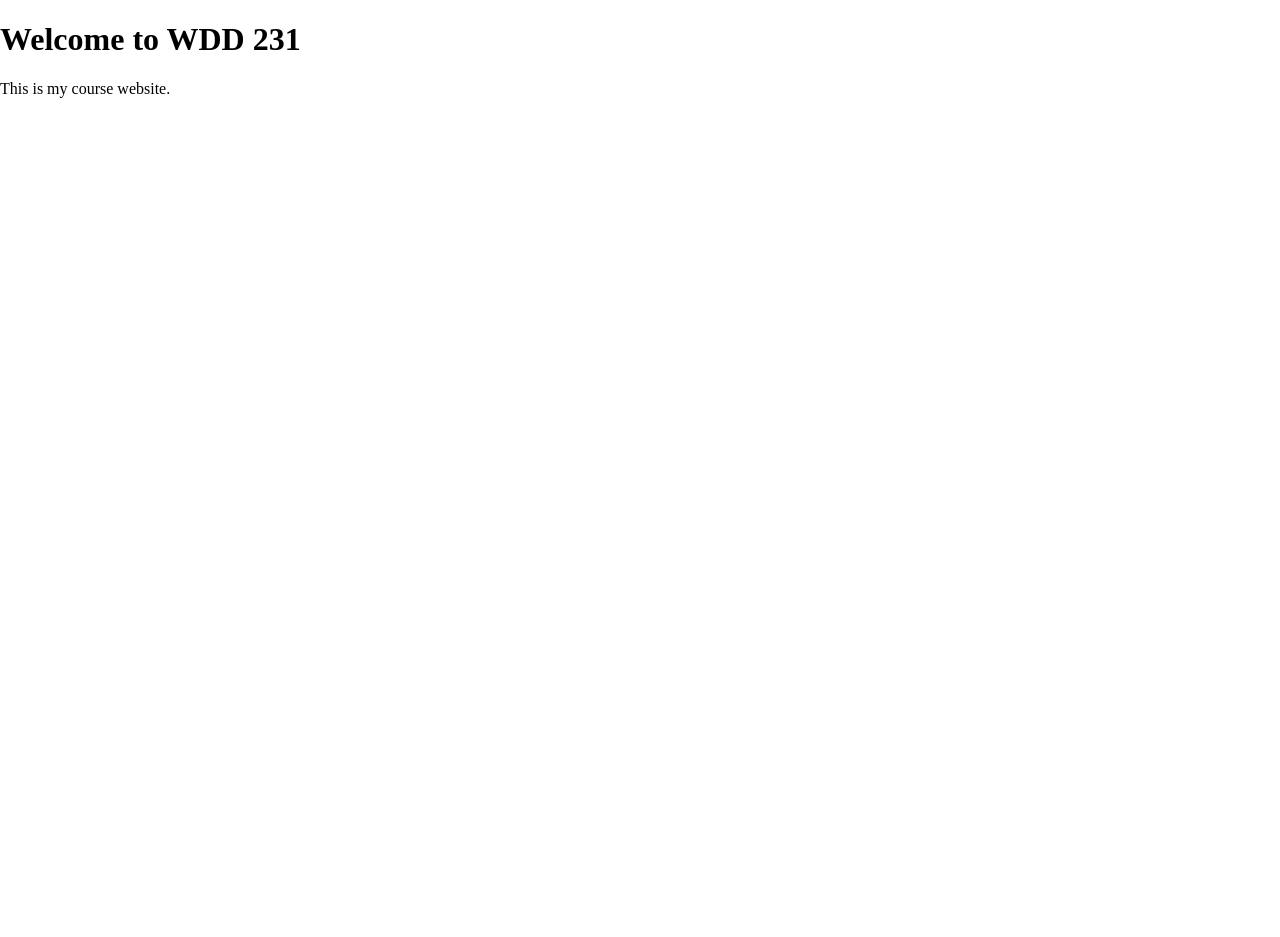
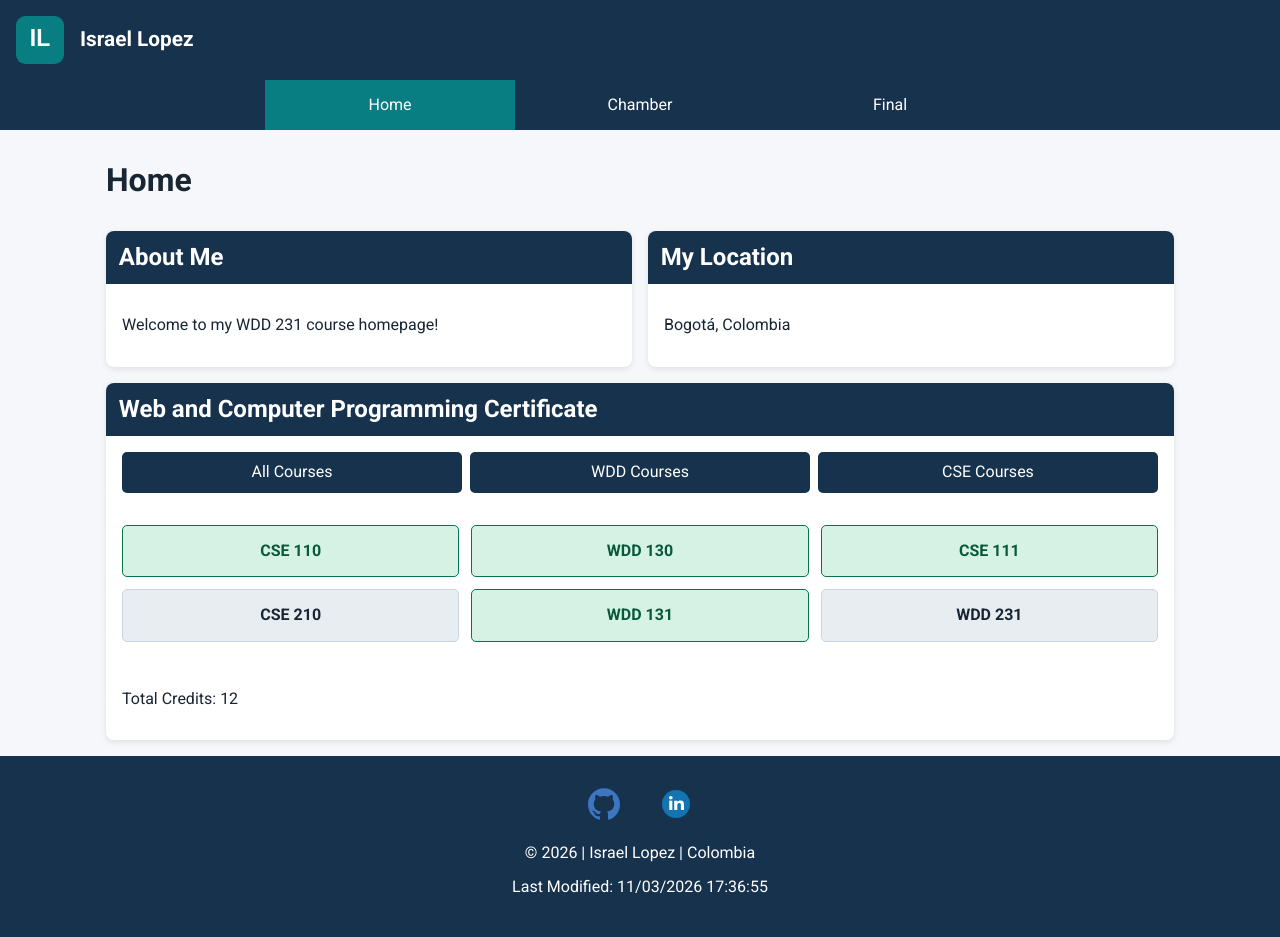
Before and after one commit to ilopzb/wdd231, a plain HTML site: page index.html in a window 1280 px wide. Before the commit the page ends 800 px from the top, so only its background shows below. Drawn offline with Linux system fonts and the light colour scheme.

Commit message:
Complete WDD 231 Week 01 homepage

```diff
--- a/index.html
+++ b/index.html
@@ -1,13 +1,88 @@
+
 <!DOCTYPE html>
 <html lang="en">
 <head>
-    <meta charset="UTF-8">
-    <meta name="viewport" content="width=device-width, initial-scale=1.0">
-    <title>WDD 231</title>
-    <link rel="stylesheet" href="styles/normalize.css">
+  <meta charset="UTF-8">
+  <meta name="viewport" content="width=device-width, initial-scale=1.0">
+  <meta name="description" content="WDD 231 course homepage for Israel Lopez, featuring web development projects and certificate courses.">
+  <meta name="author" content="Israel Lopez">
+  <title>Home | Israel Lopez | WDD 231</title>
+
+
+<link rel="preconnect" href="https://fonts.googleapis.com">
+<link rel="preconnect" href="https://fonts.gstatic.com" crossorigin>
+<link href="https://fonts.googleapis.com/css2?family=Roboto:wght@400;500;700&display=swap" rel="stylesheet">
+
+
+  <link rel="stylesheet" href="styles/normalize.css">
+  <link rel="stylesheet" href="styles/small.css">
+  <link rel="stylesheet" href="styles/larger.css">
+
+  <script src="scripts/navigation.js" defer></script>
+  <script src="scripts/date.js" defer></script>
+  <script src="scripts/course.js" defer></script>
 </head>
 <body>
-    <h1>Welcome to WDD 231</h1>
-    <p>This is my course website.</p>
+  <header>
+    <img src="images/logo.svg" alt="Site logo" width="48" height="48">
+    <span>Israel Lopez</span>
+    <button id="menu" aria-label="Open navigation" aria-expanded="false">☰</button>
+  </header>
+
+  <nav id="navigation">
+    <a href="index.html" aria-current="page">Home</a>
+    <a href="chamber/index.html">Chamber</a>
+    <a href="final/index.html">Final</a>
+  </nav>
+
+  <main>
+    <h1>Home</h1>
+
+    <section>
+      <h2>About Me</h2>
+      <p>Welcome to my WDD 231 course homepage!</p>
+    </section>
+
+    <section>
+      <h2>My Location</h2>
+      <p>Bogotá, Colombia</p>
+    </section>
+
+    <section>
+      <h2>Web and Computer Programming Certificate</h2>
+
+      <div id="course-filters">
+        <button id="all">All Courses</button>
+        <button id="wdd">WDD Courses</button>
+        <button id="cse">CSE Courses</button>
+      </div>
+
+      <div id="course-cards"></div>
+      <p>Total Credits: <span id="total-credits">0</span></p>
+    </section>
+  </main>
+
+  <footer>
+
+<div class="social-links">
+  <a href="https://github.com/ilopzb"
+     target="_blank"
+     rel="noopener noreferrer"
+     aria-label="Visit my GitHub profile">
+    <img src="images/github.svg" alt="GitHub" width="32" height="32">
+  </a>
+
+  <a href="YOUR-LINKEDIN-PROFILE-URL"
+     target="_blank"
+     rel="noopener noreferrer"
+     aria-label="Visit my LinkedIn profile">
+    <img src="images/linkedin.svg" alt="LinkedIn" width="32" height="32">
+  </a>
+</div>
+
+
+    <p>© <span id="currentyear"></span> | Israel Lopez | Colombia</p>
+    <p>Last Modified: <span id="lastModified"></span></p>
+  </footer>
 </body>
 </html>
--- /dev/null
+++ b/scripts/course.js
@@ -0,0 +1,137 @@
+const courses = [
+    {
+        subject: 'CSE',
+        number: 110,
+        title: 'Introduction to Programming',
+        credits: 2,
+        certificate: 'Web and Computer Programming',
+        description: 'This course will introduce students to programming. It will introduce the building blocks of programming languages (variables, decisions, calculations, loops, array, and input/output) and use them to solve problems.',
+        technology: [
+            'Python'
+        ],
+        completed: true
+    },
+    {
+        subject: 'WDD',
+        number: 130,
+        title: 'Web Fundamentals',
+        credits: 2,
+        certificate: 'Web and Computer Programming',
+        description: 'This course introduces students to the World Wide Web and to careers in web site design and development. The course is hands on with students actually participating in simple web designs and programming. It is anticipated that students who complete this course will understand the fields of web design and development and will have a good idea if they want to pursue this degree as a major.',
+        technology: [
+            'HTML',
+            'CSS'
+        ],
+        completed: true
+    },
+    {
+        subject: 'CSE',
+        number: 111,
+        title: 'Programming with Functions',
+        credits: 2,
+        certificate: 'Web and Computer Programming',
+        description: 'CSE 111 students become more organized, efficient, and powerful computer programmers by learning to research and call functions written by others; to write, call , debug, and test their own functions; and to handle errors within functions. CSE 111 students write programs with functions to solve problems in many disciplines, including business, physical science, human performance, and humanities.',
+        technology: [
+            'Python'
+        ],
+        completed: true
+    },
+    {
+        subject: 'CSE',
+        number: 210,
+        title: 'Programming with Classes',
+        credits: 2,
+        certificate: 'Web and Computer Programming',
+        description: 'This course will introduce the notion of classes and objects. It will present encapsulation at a conceptual level. It will also work with inheritance and polymorphism.',
+        technology: [
+            'C#'
+        ],
+        completed: false
+    },
+    {
+        subject: 'WDD',
+        number: 131,
+        title: 'Dynamic Web Fundamentals',
+        credits: 2,
+        certificate: 'Web and Computer Programming',
+        description: 'This course builds on prior experience in Web Fundamentals and programming. Students will learn to create dynamic websites that use JavaScript to respond to events, update content, and create responsive user experiences.',
+        technology: [
+            'HTML',
+            'CSS',
+            'JavaScript'
+        ],
+        completed: true
+    },
+    {
+        subject: 'WDD',
+        number: 231,
+        title: 'Frontend Web Development I',
+        credits: 2,
+        certificate: 'Web and Computer Programming',
+        description: 'This course builds on prior experience with Dynamic Web Fundamentals and programming. Students will focus on user experience, accessibility, compliance, performance optimization, and basic API usage.',
+        technology: [
+            'HTML',
+            'CSS',
+            'JavaScript'
+        ],
+        completed: false
+    }
+]
+
+
+const courseContainer = document.querySelector("#course-cards");
+const totalCredits = document.querySelector("#total-credits");
+
+function displayCourses(courseList) {
+    courseContainer.innerHTML = "";
+
+    courseList.forEach((course) => {
+        const card = document.createElement("div");
+
+        const credits = courseList.reduce((total, course) => {
+    return total + course.credits;
+}, 0);
+
+totalCredits.textContent = credits;
+
+        card.classList.add("course-card");
+
+        if (course.completed) {
+            card.classList.add("completed");
+        }
+
+        card.textContent = `${course.subject} ${course.number}`;
+
+        courseContainer.appendChild(card);
+    });
+}
+
+displayCourses(courses);
+
+
+const allButton = document.querySelector("#all");
+const wddButton = document.querySelector("#wdd");
+const cseButton = document.querySelector("#cse");
+
+// Show all courses
+allButton.addEventListener("click", () => {
+    displayCourses(courses);
+});
+
+// Show only WDD courses
+wddButton.addEventListener("click", () => {
+    const wddCourses = courses.filter((course) => {
+        return course.subject === "WDD";
+    });
+
+    displayCourses(wddCourses);
+});
+
+// Show only CSE courses
+cseButton.addEventListener("click", () => {
+    const cseCourses = courses.filter((course) => {
+        return course.subject === "CSE";
+    });
+
+    displayCourses(cseCourses);
+});
--- /dev/null
+++ b/scripts/date.js
@@ -0,0 +1,7 @@
+
+
+const currentYear = document.querySelector("#currentyear");
+const lastModified = document.querySelector("#lastModified");
+
+currentYear.textContent = new Date().getFullYear();
+lastModified.textContent = document.lastModified;
--- /dev/null
+++ b/scripts/navigation.js
@@ -0,0 +1,17 @@
+
+const menuButton = document.querySelector("#menu");
+const navigation = document.querySelector("#navigation");
+
+menuButton.addEventListener("click", () => {
+  navigation.classList.toggle("open");
+
+  const isOpen = navigation.classList.contains("open");
+
+  menuButton.setAttribute("aria-expanded", isOpen);
+  menuButton.setAttribute(
+    "aria-label",
+    isOpen ? "Close navigation" : "Open navigation"
+  );
+
+  menuButton.textContent = isOpen ? "✕" : "☰";
+});
--- /dev/null
+++ b/styles/larger.css
@@ -0,0 +1,44 @@
+
+@media screen and (min-width: 768px) {
+
+  /* Hide hamburger button */
+  #menu {
+    display: none;
+  }
+
+  /* Show horizontal navigation */
+  #navigation {
+    display: flex;
+    flex-direction: row;
+    justify-content: center;
+  }
+
+  #navigation a {
+    flex: 1;
+    max-width: 250px;
+  }
+
+  /* Main layout */
+  main {
+    display: grid;
+    grid-template-columns: repeat(2, minmax(0, 1fr));
+    gap: 1rem;
+  }
+
+  main h1 {
+    grid-column: 1 / -1;
+  }
+
+  main section {
+    margin-bottom: 0;
+  }
+
+  main section:last-child {
+    grid-column: 1 / -1;
+  }
+
+  /* Course cards in three columns */
+  #course-cards {
+    grid-template-columns: repeat(3, minmax(0, 1fr));
+  }
+}
--- /dev/null
+++ b/styles/small.css
@@ -0,0 +1,206 @@
+
+/* Google font is loaded through the HTML head */
+
+/* Global settings */
+:root {
+  --primary: #17324d;
+  --accent: #087e83;
+  --background: #f5f7fa;
+  --text: #182532;
+  --white: #ffffff;
+}
+
+* {
+  box-sizing: border-box;
+}
+
+body {
+  font-family: "Roboto", Arial, sans-serif;
+  background-color: var(--background);
+  color: var(--text);
+  margin: 0;
+}
+
+/* Header */
+header {
+  display: flex;
+  align-items: center;
+  gap: 1rem;
+  padding: 1rem;
+  background-color: var(--primary);
+  color: var(--white);
+}
+
+header img {
+  width: 48px;
+  height: 48px;
+  object-fit: contain;
+}
+
+header span {
+  font-size: 1.3rem;
+  font-weight: 700;
+}
+
+/* Hamburger button */
+#menu {
+  margin-left: auto;
+  background: none;
+  border: 1px solid var(--white);
+  border-radius: 5px;
+  color: var(--white);
+  font-size: 1.5rem;
+  cursor: pointer;
+}
+
+/* Mobile navigation */
+#navigation {
+  display: none;
+  flex-direction: column;
+  background-color: var(--primary);
+}
+
+#navigation.open {
+  display: flex;
+}
+
+#navigation a {
+  color: var(--white);
+  text-decoration: none;
+  padding: 1rem;
+  text-align: center;
+}
+
+#navigation a:hover,
+#navigation a[aria-current="page"] {
+  background-color: var(--accent);
+}
+
+/* Main content */
+main {
+  max-width: 1100px;
+  margin: 0 auto;
+  padding: 1rem;
+}
+
+h1 {
+  margin: 1rem 0;
+}
+
+section {
+  background: var(--white);
+  margin-bottom: 1rem;
+  border-radius: 8px;
+  overflow: hidden;
+  box-shadow: 0 2px 6px #00000018;
+}
+
+section h2 {
+  background: var(--primary);
+  color: var(--white);
+  margin: 0;
+  padding: 0.8rem;
+}
+
+section p {
+  padding: 1rem;
+}
+
+/* Course filters */
+#course-filters {
+  display: flex;
+  flex-wrap: wrap;
+  gap: 0.5rem;
+  padding: 1rem;
+}
+
+#course-filters button {
+  flex: 1;
+  padding: 0.7rem;
+  border: none;
+  border-radius: 5px;
+  background: var(--primary);
+  color: var(--white);
+  cursor: pointer;
+}
+
+#course-filters button:hover {
+  background: var(--accent);
+}
+
+/* Course cards */
+#course-cards {
+  display: grid;
+  grid-template-columns: 1fr;
+  gap: 0.75rem;
+  padding: 1rem;
+}
+
+.course-card {
+  padding: 1rem;
+  border: 1px solid #cbd5e1;
+  border-radius: 5px;
+  text-align: center;
+  background: #e8edf2;
+  font-weight: bold;
+}
+
+.course-card.completed {
+  background: #d6f2e5;
+  border-color: #08734e;
+  color: #07583c;
+}
+
+/* Footer */
+footer {
+  background-color: var(--primary);
+  color: var(--white);
+  text-align: center;
+  padding: 1.5rem 1rem;
+}
+
+.social-links {
+  display: flex;
+  justify-content: center;
+  gap: 1rem;
+}
+
+.social-links a {
+  color: var(--white);
+}
+
+.social-links a:hover {
+  text-decoration: none;
+}
+
+
+.social-links {
+  display: flex;
+  justify-content: center;
+  align-items: center;
+  gap: 1.5rem;
+}
+
+.social-links a {
+  display: inline-flex;
+  justify-content: center;
+  align-items: center;
+  width: 48px;
+  height: 48px;
+  border-radius: 50%;
+}
+
+.social-links img {
+  width: 32px;
+  height: 32px;
+  object-fit: contain;
+}
+
+.social-links a:hover {
+  background-color: var(--accent);
+}
+
+.social-links a:focus-visible {
+  outline: 3px solid white;
+  outline-offset: 3px;
+}
```
Also changed, not shown: images/github.svg (added), images/linkedin.svg (added), images/logo.svg (added), 2 other files.
